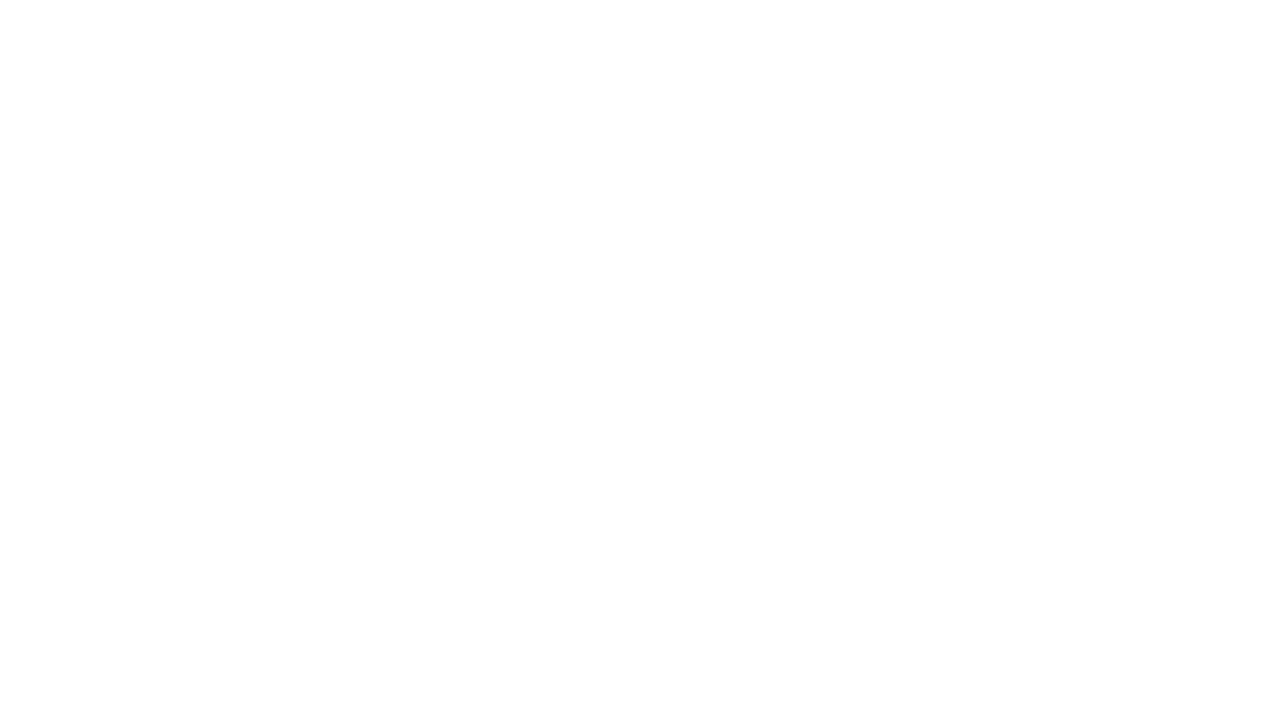
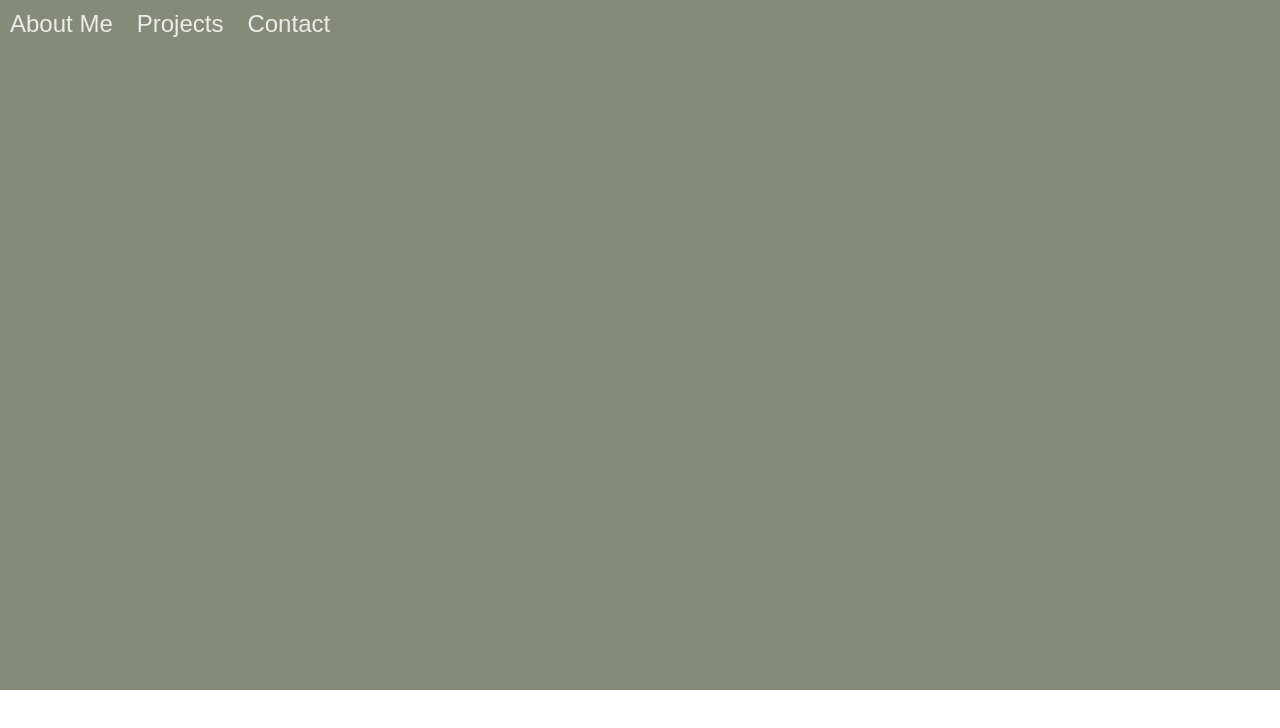
Before and after one commit to hogue-taylor-21/PORTFOLIO-WEBSITE, a plain HTML site: page index.html in a window 1280 px wide. Drawn offline with Linux system fonts and the light colour scheme.

Commit message:
framework html and css

```diff
--- a/index.html
+++ b/index.html
@@ -5,15 +5,29 @@
     <meta charset="UTF-8">
     <meta http-equiv="X-UA-Compatible" content="IE=edge">
     <meta name="viewport" content="width=device-width, initial-scale=1.0">
-    <title>Document</title>
+    <title>Taylor Hogue</title>
+    <link rel="stylesheet" type="text/css" media="screen" href="styles.css">
+    <style type="text/css">
+        body {
+            margin: 0px;
+        }
+    </style>
 </head>
 
 <body>
-    <div id="wrapper">
-        <div class="navigation"></div>
-        <div class="left-column"></div>
-        <div class="right-column"></div>
-    </div>
+    <section class="navigation-bar">
+        <a href="A">About Me</a>
+
+        <a href="A">Projects</a>
+
+        <a href="A">Contact</a>
+    </section>
+
+    <section class="about-container"></section>
+
+    <section class="projects-container"></section>
+
+    <section class="contact-container"></section>
 </body>
 
 </html>
--- a/styles.css
+++ b/styles.css
@@ -1,23 +1,20 @@
-.navigation {
-    grid-area: navigation;
+.navigation-bar {
+    background-color: #848B79;
+    height: 50px;
 }
 
-.left-column {
-    grid-area: left-column;
+A {
+    color: rgb(240, 234, 234);
+    margin: 10px;
+    justify-content: space-between;
+    text-decoration: none;
+    display: inline-block;
+    text-align: center;
+    font-family: Arial, Helvetica, sans-serif;
+    font-size: 150%;
 }
 
-.right-column {
-    grid-area: right-column;
+.about-container {
+    background-color: #848B79;
+    height: 80vh;
 }
-
-
-
-#wrapper {
-    display: grid;
-    grid-template-columns: 1fr 1fr;
-    grid-template-rows: 3em 30em;
-    grid-template-areas:
-        "navigation navigation"
-        "left-column right-column";
-    gap: 10px;
-}
```
Also changed, not shown: images/IMG_9420.JPG (added), 2 other files.
